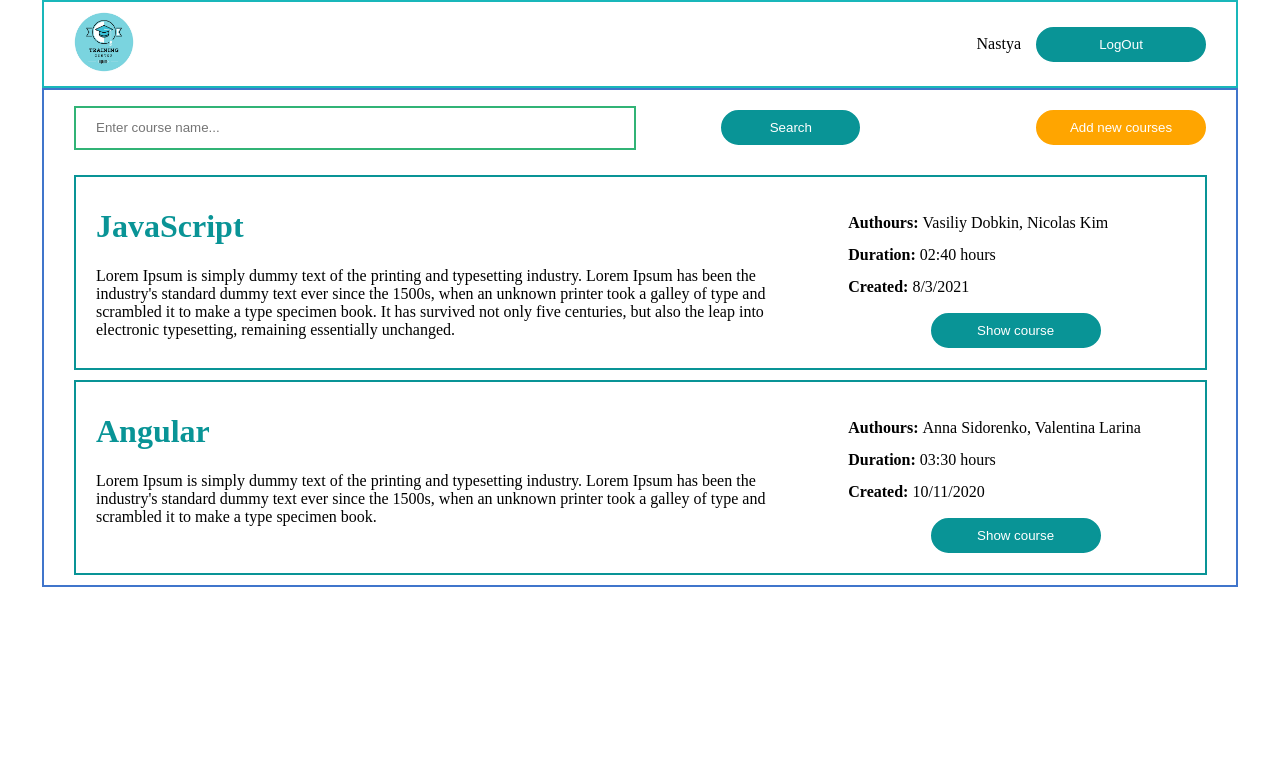
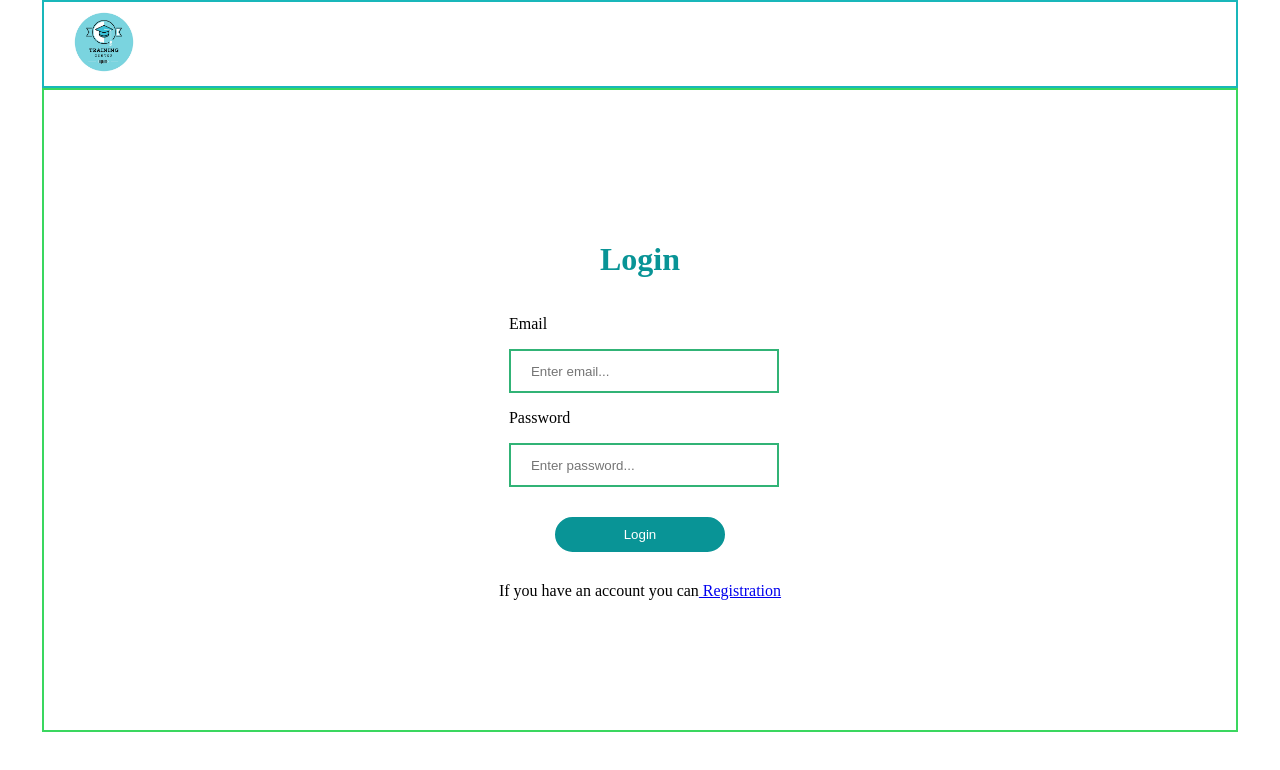
Before and after one commit to AnastasiiaPyzhevska/React_project_Epam, a React app: page /login in a window 1280 px wide. Shown: the top 770 px of the page. Built offline with nearby package versions, Linux system fonts and the light colour scheme.

Commit message:
task_2 done

```diff
--- a/package.json
+++ b/package.json
@@ -46,6 +46,7 @@
     "prop-types": "^15.8.1",
     "react": "^18.2.0",
     "react-dom": "^18.2.0",
+    "react-router-dom": "^6.10.0",
     "uuid": "^9.0.0",
     "webpack-merge": "^5.8.0"
   }
--- a/src/App.css
+++ b/src/App.css
@@ -8,3 +8,13 @@
 h1 {
     color: rgb(9, 148, 150);
 }
+
+.header {
+    display: flex;
+    align-items: center;
+    width: 90%;
+    height: max-content;
+    border: 2px solid rgb(25, 183, 186);
+    justify-content: space-between;
+    padding: 0px 20px;
+}
--- a/src/App.jsx
+++ b/src/App.jsx
@@ -1,15 +1,44 @@
 import React, { useState } from 'react';
+import { BrowserRouter, Route, Routes, Navigate } from 'react-router-dom';
 import Header from './components/Header/Header';
 import Courses from './components/Courses/Courses';
 import './App.css';
 import CreateCourses from './components/Courses/components/CreateCourses/CreateCourses';
+import Logo from './components/Header/components/Logo/Logo';
+import Registration from './components/Registration/Registration';
+import Login from './components/Login/Login';
+import CourseInfo from './components/CourseInfo/CourseInfo';
 
 function App() {
-  const [isAddCourse, setIsAddCourse] = useState(false);
+  const [loginUser, setLoginUser] = useState({
+    isAuth: false,
+    name: '',
+    email: '',
+    token: '',
+  });
+
+  const userToken = localStorage.getItem('token');
+
   return (
     <div className='main'>
-      <Header />
-      {isAddCourse ? <CreateCourses setIsNewCourse={setIsAddCourse} /> : <Courses setIsNewCourse={setIsAddCourse} />}
+      <BrowserRouter>
+        {!userToken ? (
+          <div className='header'>
+            <Logo />
+          </div>
+        ) : (
+          <Header setLoginUser={setLoginUser} />
+        )}
+        <Routes>
+          <Route path='/registration' element={<Registration />} />
+          <Route path='/courses' element={<Courses />} exact />
+          <Route path='/login' element={<Login setLoginUser={setLoginUser} loginUser={loginUser} />} />
+          <Route path='/courses' element={<CreateCourses />} exact />
+          <Route path='/courses/:id' element={<CourseInfo />} exact />
+          <Route path='/courses/add' element={<CreateCourses />} exact />
+          <Route path='/*' element={<Navigate replace to='/login' />} />
+        </Routes>
+      </BrowserRouter>
     </div>
   );
 }
--- a/src/components/CourseInfo/CourseInfo.jsx
+++ b/src/components/CourseInfo/CourseInfo.jsx
@@ -1,4 +1,4 @@
-import React from 'react';
+import React, { useCallback } from 'react';
 import { useLocation, useNavigate } from 'react-router-dom';
 import Button from '../../common/Button/Button';
 import { mockedAuthorsList } from '../../constants';
@@ -8,12 +8,15 @@ import classes from './CourseInfo.module.css';
 function CourseInfo() {
   const location = useLocation();
   const navigator = useNavigate();
-  const { id, title, description, duration, authors, creationDate } = location.state.item;
+  const { id, title, description, duration, authors, creationDate } = location.state.course;
 
-  const handleClick = (e) => {
-    e.preventDefault();
-    navigator('/courses');
-  };
+  const handleClick = useCallback(
+    (e) => {
+      e.preventDefault();
+      navigator('/courses');
+    },
+    [navigator]
+  );
 
   return (
     <div className={classes.courseInfo}>
@@ -37,8 +40,8 @@ function CourseInfo() {
           </p>
           <p>
             <strong>Authours: </strong>
-            {authors
-              .filter((author) => mockedAuthorsList.includes(author.id))
+            {mockedAuthorsList
+              .filter((author) => authors.includes(author.id))
               .map((item) => item.name)
               .join(', ')}
           </p>
--- a/src/components/Courses/Courses.jsx
+++ b/src/components/Courses/Courses.jsx
@@ -1,15 +1,16 @@
-import React, { useCallback, useEffect, useState } from 'react';
-import PropTypes from 'prop-types';
+import React, { useEffect, useState } from 'react';
+import { useNavigate } from 'react-router-dom';
 import SearchBar from './components/SearchBar/SearchBar';
 import CourseCard from './components/CourseCard/CourseCard';
 import classes from './Courses.module.css';
 import { mockedCoursesList, mockedAuthorsList } from '../../constants';
 import Button from '../../common/Button/Button';
 
-function Courses({ setIsNewCourse }) {
+function Courses() {
   const [courses, setCourses] = useState(mockedCoursesList);
   const [authors, setAuthors] = useState(mockedAuthorsList);
   const [filter, setFilter] = useState('');
+  const navigator = useNavigate();
   const search = (cours) => cours.filter((item) => item.title.toLowerCase().includes(filter) || item.id.toString().includes(filter));
 
   useEffect(() => {
@@ -25,9 +26,6 @@ function Courses({ setIsNewCourse }) {
     setFilter(filt.toString().toLowerCase());
   };
 
-  const createNewCourse = useCallback(() => {
-    setIsNewCourse(true);
-  }, [setIsNewCourse]);
   return (
     <div className={classes.mainCourses}>
       <div className={classes.mainSearchBar}>
@@ -36,7 +34,7 @@ function Courses({ setIsNewCourse }) {
           buttonText='Add new courses'
           type='button'
           onClick={() => {
-            createNewCourse();
+            navigator('/courses/add');
           }}
           className={classes.buttonManipulation}
         />
@@ -48,12 +46,4 @@ function Courses({ setIsNewCourse }) {
   );
 }
 
-Courses.propTypes = {
-  setIsNewCourse: PropTypes.func,
-};
-
-Courses.defaultProps = {
-  setIsNewCourse: false,
-};
-
 export default Courses;
--- a/src/components/Courses/components/CourseCard/CourseCard.jsx
+++ b/src/components/Courses/components/CourseCard/CourseCard.jsx
@@ -1,10 +1,18 @@
 import React from 'react';
+import { useNavigate } from 'react-router-dom';
 import PropTypes from 'prop-types';
 import Button from '../../../../common/Button/Button';
 import classes from './CourseCard.module.css';
 import convertTime from '../../../../helpers/convertTime';
 
 function CourseCard({ coursesList, authorList }) {
+  const navigate = useNavigate();
+
+  const handleShowClick = (e, course) => {
+    e.preventDefault();
+    navigate(`/courses/${course.id}`, { state: { course } });
+  };
+
   return coursesList.length !== 0 ? (
     coursesList.map((item) => (
       <div key={item.id} className={classes.courseCard}>
@@ -27,7 +35,7 @@ function CourseCard({ coursesList, authorList }) {
             <strong>Created:</strong> {item.creationDate}
           </p>
           <div className={classes.buttonShowCourse}>
-            <Button buttonText='Show course' type='button' />
+            <Button buttonText='Show course' type='button' onClick={(e) => handleShowClick(e, item)} />
           </div>
         </div>
       </div>
--- a/src/components/Header/Header.jsx
+++ b/src/components/Header/Header.jsx
@@ -1,15 +1,30 @@
-import React from 'react';
+import React, { useCallback } from 'react';
+import { useNavigate } from 'react-router-dom';
 import Button from '../../common/Button/Button';
 import Logo from './components/Logo/Logo';
 import classes from './Header.module.css';
 
-function Header() {
+function Header({ setLoginUser }) {
+  const navigate = useNavigate();
+  const userName = localStorage.getItem('name');
+
+  const logOutUser = useCallback(
+    (e) => {
+      e.preventDefault();
+      navigate('/login');
+      setLoginUser({ isAuth: false, name: '', email: '', token: '' });
+      localStorage.removeItem('token');
+      localStorage.removeItem('name');
+      localStorage.removeItem('isAuth');
+    },
+    [setLoginUser, navigate]
+  );
   return (
     <div className={classes.header}>
       <Logo />
       <div className={classes.logOut}>
-        <p className={classes.logOutName}>Nastya</p>
-        <Button buttonText='LogOut' type='button' />
+        <p className={classes.logOutName}>{userName}</p>
+        <Button buttonText='LogOut' type='button' onClick={(e) => logOutUser(e)} />
       </div>
     </div>
   );
--- a/src/components/Login/Login.jsx
+++ b/src/components/Login/Login.jsx
@@ -2,6 +2,7 @@ import React, { useCallback, useEffect, useState } from 'react';
 import { Link, useNavigate } from 'react-router-dom';
 import Input from '../../common/Input/Input';
 import Button from '../../common/Button/Button';
+import classes from './Login.module.css';
 
 function Login({ setLoginUser }) {
   const [email, setEmail] = useState('');
@@ -46,7 +47,7 @@ function Login({ setLoginUser }) {
       const result = await response.json();
       const success = result.successful;
       if (!success) {
-        alert(result.errors);
+        alert('Email or password are wrong, OR you are new User, please link to Registration');
       } else {
         navigate('/courses');
         setLoginUser({ isAuth: true, name: result.user.name, email: result.user.email, token: result.result });
@@ -58,6 +59,7 @@ function Login({ setLoginUser }) {
       }
     } catch (e) {
       alert(e);
+      console.log(e);
     }
   };
 
@@ -74,15 +76,15 @@ function Login({ setLoginUser }) {
   );
 
   return (
-    <div>
+    <div className={classes.block_Login}>
       <h1>Login</h1>
       <form onSubmit={createLogin}>
         <p>Email</p>
-        <Input type='email' placeholder='Enter email...' value={email} onChange={handleEmailChange} />
+        <Input type='email' placeholderText='Enter email...' value={email} onChange={handleEmailChange} />
         <p>Password</p>
-        <Input type='password' placeholder='Enter password...' value={password} onChange={handlePasswordChange} />
+        <Input type='password' placeholderText='Enter password...' value={password} onChange={handlePasswordChange} />
         <Button buttonText='Login' type='submit' />
-        <div>
+        <div className={classes.link_Registration}>
           If you have an account you can
           <Link to='/registration'> Registration </Link>
         </div>
--- a/src/components/Login/Login.module.css
+++ b/src/components/Login/Login.module.css
@@ -0,0 +1,27 @@
+.block_Login {
+    display: flex;
+    align-items: center;
+    flex-direction: column;
+    height: 80vh;
+    width: 90%;
+    border: 2px solid rgb(58, 215, 95);
+    justify-content: center;
+    padding: 0px 20px;
+}
+
+.block_Login p {
+    margin-left: 10px;
+}
+
+.block_Login button {
+    display: flex;
+    align-items: center;
+    justify-content: center;
+    margin: 0px auto;
+    margin-top: 30px;
+    margin-bottom: 30px;
+}
+
+.link_Registration {
+    text-align: center;
+}
--- a/src/components/Registration/Registration.jsx
+++ b/src/components/Registration/Registration.jsx
@@ -2,6 +2,7 @@ import React, { useCallback, useState } from 'react';
 import { Link, useNavigate } from 'react-router-dom';
 import Button from '../../common/Button/Button';
 import Input from '../../common/Input/Input';
+import classes from './Registration.module.css';
 
 function Registration() {
   const [name, setName] = useState('');
@@ -72,22 +73,20 @@ function Registration() {
   );
 
   return (
-    <div>
-      <div>
+    <div className={classes.block_Registration}>
       <h1>Registration</h1>
-        <form onSubmit={registrationSubmit}>
+      <form onSubmit={registrationSubmit} className={classes.form}>
         <p>Name</p>
-          <Input type='text' placeholder='Enter name...' value={name} onChange={handleNameChange} />
+        <Input type='text' placeholderText='Enter name...' value={name} onChange={handleNameChange} />
         <p>Email</p>
-          <Input type='email' placeholder='Enter email...' value={email} onChange={handleEmailChange} />
+        <Input type='email' placeholderText='Enter email...' value={email} onChange={handleEmailChange} />
         <p>Password</p>
-          <Input type='password' placeholder='Enter password...' value={password} onChange={handlePasswordChange} />
+        <Input type='password' placeholderText='Enter password...' value={password} onChange={handlePasswordChange} />
         <Button buttonText='Registration' type='submit' />
       </form>
-        <div>
+      <div className={classes.link_Login}>
         If you have an account you can
         <Link to='/login'> Login </Link>
-        </div>
       </div>
     </div>
   );
--- a/src/components/Registration/Registration.module.css
+++ b/src/components/Registration/Registration.module.css
@@ -0,0 +1,31 @@
+.block_Registration {
+    display: flex;
+    align-items: center;
+    flex-direction: column;
+    height: 80vh;
+    width: 90%;
+    border: 2px solid rgb(58, 215, 95);
+    justify-content: center;
+    padding: 0px 20px;
+}
+
+.form {
+    width: 400px;
+}
+
+.block_Registration p {
+    margin-left: 10px;
+}
+
+.block_Registration button {
+    display: flex;
+    align-items: center;
+    justify-content: center;
+    margin: 0px auto;
+    margin-top: 30px;
+    margin-bottom: 30px;
+}
+
+.link_Login {
+    text-align: center;
+}
```
Also changed, not shown: src/components/Courses/components/CreateCourses/CreateCourses.jsx (+6 -9 lines), 1 other file (tests, documents, lock files or other folders). Lines whose indentation alone changed are shown as unchanged.
